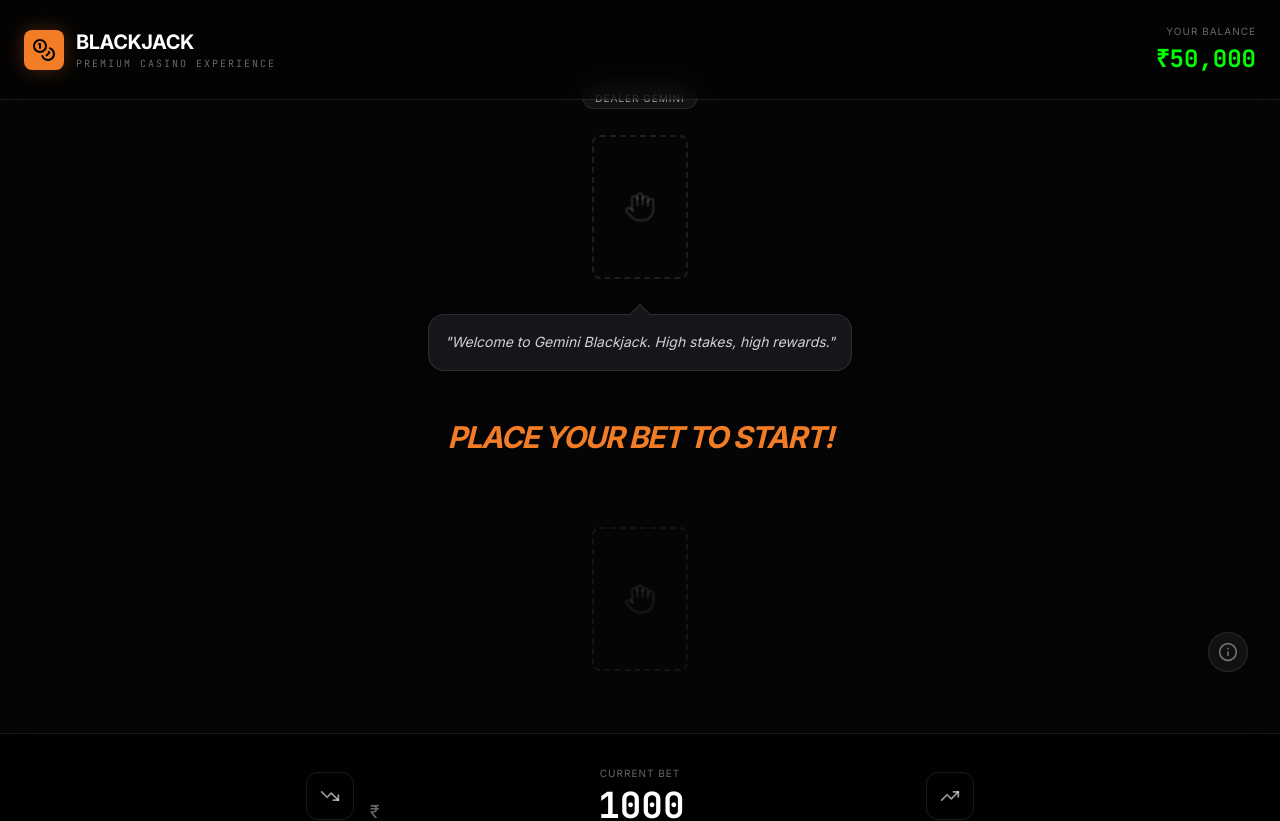
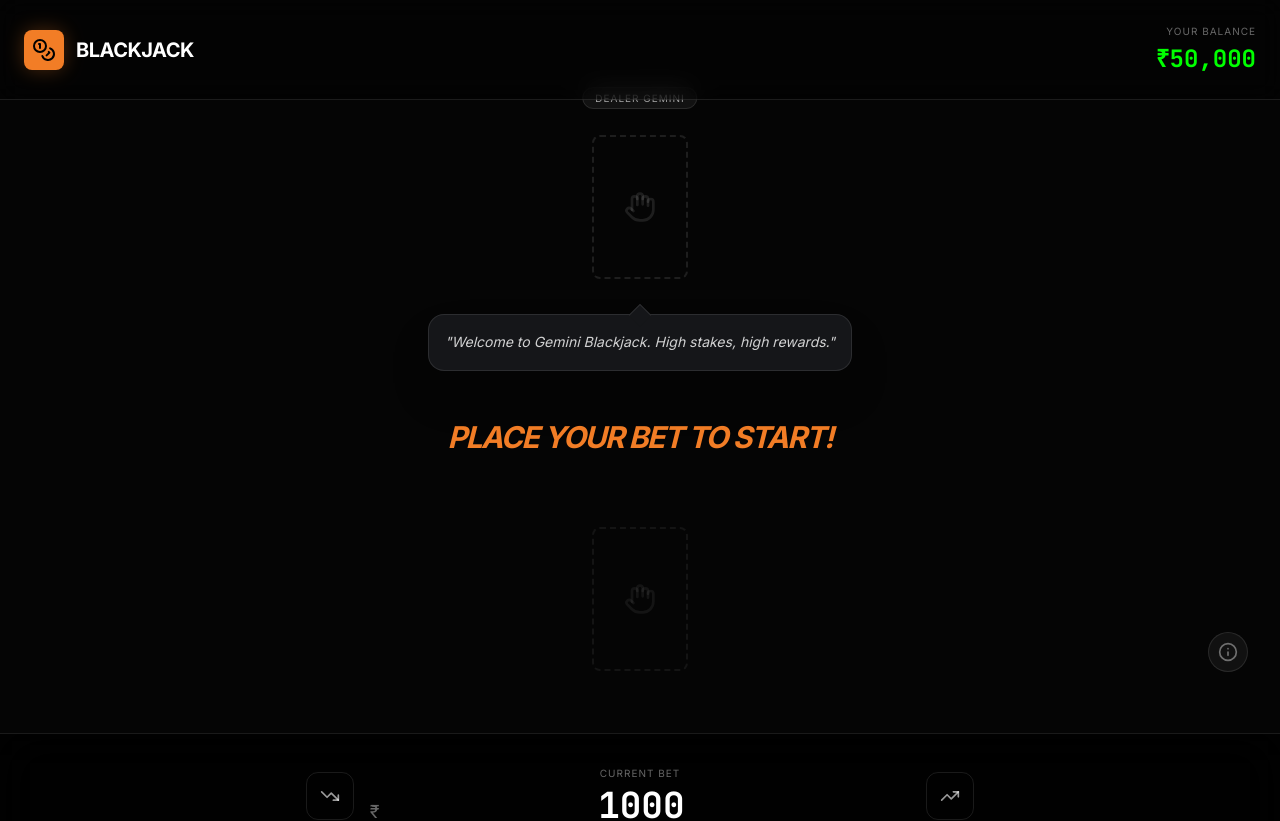
Before and after one commit to Mokshsheokand11/blackjack, a React (Vite) app: page / in a window 1280 px wide. Shown: the top 821 px of the page. Built offline with nearby package versions, Linux system fonts and the light colour scheme.

Commit message:
AI link removed

```diff
--- a/src/App.tsx
+++ b/src/App.tsx
@@ -310,7 +310,6 @@ export default function App() {
           </div>
           <div>
             <h1 className="text-xl font-bold tracking-tight uppercase">BlackJack</h1>
-            <p className="text-[10px] text-white/40 uppercase tracking-[0.2em] font-mono">Premium Casino Experience</p>
           </div>
         </div>
 
```
